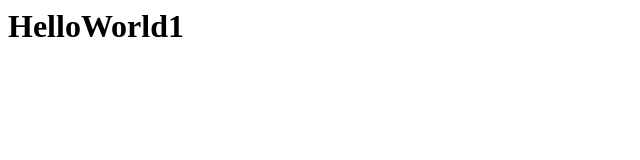
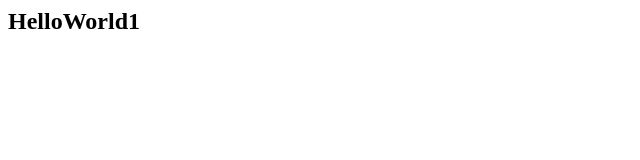
Before and after one commit to carlossanchezheil1984/myfirstproject, a plain HTML site: page myproject.html in a window 1280 px wide. Shown: the whole page, without its empty margins (0-640 px from the left). Drawn offline with Linux system fonts and the light colour scheme.

Commit message:
my first change

```diff
--- a/myproject.html
+++ b/myproject.html
@@ -5,6 +5,6 @@
 </head>
 
 <body>
-<h1>HelloWorld1</h1>
+<h2>HelloWorld1</h2>
 </body>
 </html>
```
